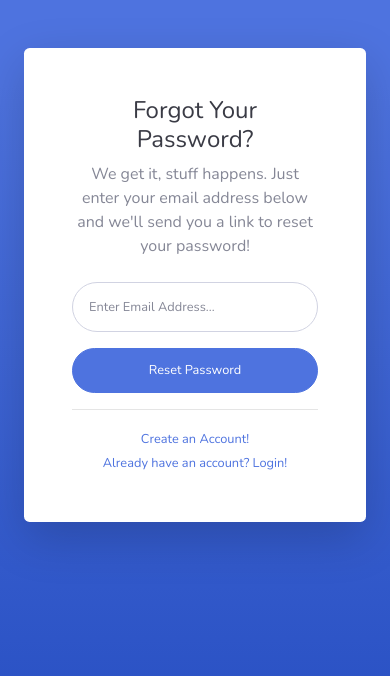
After one commit to SyaefulBachtiar/projek_backend_smt5, a CodeIgniter 4 app: the page made by projekci1/app/Views/forgot_password.php in a window 390 px wide. The commit adds this page. Shown: the top 676 px of the page. Run offline with PHP 8.4 and a stand-in for CodeIgniter, Linux system fonts and the light colour scheme; the template is opened without the code that fills it, so the values that code supplies are empty; some libraries are stand-ins or nearby versions.

Commit message:
membuat fitur halaman forgot password, session account dan logout

```diff
--- a/projekci1/app/Config/Filters.php
+++ b/projekci1/app/Config/Filters.php
@@ -34,6 +34,8 @@ class Filters extends BaseFilters
         'forcehttps'    => ForceHTTPS::class,
         'pagecache'     => PageCache::class,
         'performance'   => PerformanceMetrics::class,
+        'adminFilter'   => \App\Filters\Admin::class,
+        'userFilter'    => \App\Filters\User::class
     ];
 
     /**
--- a/projekci1/app/Controllers/Admin/Home.php
+++ b/projekci1/app/Controllers/Admin/Home.php
@@ -9,6 +9,9 @@ class Home extends BaseController
 {
     public function index()
     {
-        echo "Admin";
+        $data = [
+            'titles' => 'Home'
+        ];
+        return view('admin/home', $data);
     }
 }
--- /dev/null
+++ b/projekci1/app/Views/admin/home.php
@@ -0,0 +1,5 @@
+<?= $this->extend('admin/layout.php') ?>
+
+<?= $this->section('content') ?>
+
+<?= $this->endSection() ?>
--- /dev/null
+++ b/projekci1/app/Views/forgot_password.php
@@ -0,0 +1,87 @@
+<!DOCTYPE html>
+<html lang="en">
+
+<head>
+
+    <meta charset="utf-8">
+    <meta http-equiv="X-UA-Compatible" content="IE=edge">
+    <meta name="viewport" content="width=device-width, initial-scale=1, shrink-to-fit=no">
+    <meta name="description" content="">
+    <meta name="author" content="">
+
+    <title>SB Admin 2 - Forgot Password</title>
+
+    <!-- Custom fonts for this template-->
+    <link href="<?= base_url('vendor/fontawesome-free/css/all.min.css') ?>" rel="stylesheet" type="text/css">
+    <link
+        href="https://fonts.googleapis.com/css?family=Nunito:200,200i,300,300i,400,400i,600,600i,700,700i,800,800i,900,900i"
+        rel="stylesheet">
+
+    <!-- Custom styles for this template-->
+    <link href="<?=base_url('css/sb-admin-2.min.css')?>" rel="stylesheet">
+
+</head>
+
+<body class="bg-gradient-primary">
+
+    <div class="container">
+
+        <!-- Outer Row -->
+        <div class="row justify-content-center">
+
+            <div class="col-xl-10 col-lg-12 col-md-9">
+
+                <div class="card o-hidden border-0 shadow-lg my-5">
+                    <div class="card-body p-0">
+                        <!-- Nested Row within Card Body -->
+                        <div class="row">
+                        <img class="col-lg-6 d-none d-lg-block bg-login-image" src="<?= base_url('img/undraw_rocket.svg')?>" alt="">
+                            <div class="col-lg-6">
+                                <div class="p-5">
+                                    <div class="text-center">
+                                        <h1 class="h4 text-gray-900 mb-2">Forgot Your Password?</h1>
+                                        <p class="mb-4">We get it, stuff happens. Just enter your email address below
+                                            and we'll send you a link to reset your password!</p>
+                                    </div>
+                                    <form class="user">
+                                        <div class="form-group">
+                                            <input type="email" class="form-control form-control-user"
+                                                id="exampleInputEmail" aria-describedby="emailHelp"
+                                                placeholder="Enter Email Address...">
+                                        </div>
+                                        <a href="login.html" class="btn btn-primary btn-user btn-block">
+                                            Reset Password
+                                        </a>
+                                    </form>
+                                    <hr>
+                                    <div class="text-center">
+                                        <a class="small" href="register.html">Create an Account!</a>
+                                    </div>
+                                    <div class="text-center">
+                                        <a class="small" href="login.html">Already have an account? Login!</a>
+                                    </div>
+                                </div>
+                            </div>
+                        </div>
+                    </div>
+                </div>
+
+            </div>
+
+        </div>
+
+    </div>
+
+    <!-- Bootstrap core JavaScript-->
+    <script src="<?=base_url('vendor/jquery/jquery.min.js')?>"></script>
+    <script src="<?=base_url('vendor/bootstrap/js/bootstrap.bundle.min.js')?>"></script>
+
+    <!-- Core plugin JavaScript-->
+    <script src="<?=base_url('vendor/jquery-easing/jquery.easing.min.js')?>"></script>
+
+    <!-- Custom scripts for all pages-->
+    <script src="<?=base_url('js/sb-admin-2.min.js')?>"></script>
+
+</body>
+
+</html>
--- a/projekci1/app/Views/login.php
+++ b/projekci1/app/Views/login.php
@@ -78,7 +78,7 @@
                                     </form>
                                     <hr>
                                     <div class="text-center">
-                                        <a class="small" href="forgot-password.html">Forgot Password?</a>
+                                        <a class="small" href="<?= base_url('forgot_password') ?>">Forgot Password?</a>
                                     </div>
                                     <div class="text-center">
                                         <a class="small" href="<?= base_url('regist')?>">Create an Account!</a>
```
Also changed, not shown: projekci1/app/Config/Routes.php (+5 -2 lines), projekci1/app/Controllers/ForgotPassword.php (added, +14 -0 lines), projekci1/app/Controllers/Login.php (+12 -0 lines), projekci1/app/Filters/Admin.php (added, +27 -0 lines), projekci1/app/Filters/User.php (added, +27 -0 lines), projekci1/app/Views/admin/layout.php (renamed from projekci1/app/Views/layout.php, +32 -24 lines).
